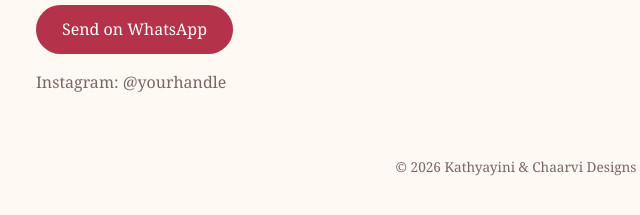
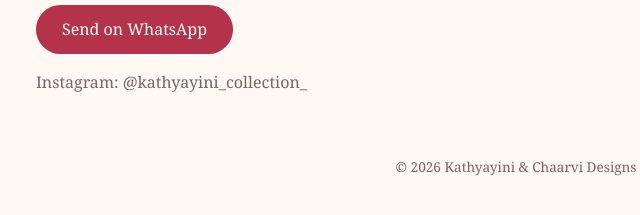
Before and after one commit to multimediamindsm3-coder/kc-designs, a plain HTML site: page contact.html in a window 1280 px wide. Shown: the part 477-692 px from the top of the page, 124-764 px from the left. Drawn offline with Linux system fonts and the light colour scheme.

Commit message:
Update Instagram handle in contact.html

```diff
--- a/contact.html
+++ b/contact.html
@@ -4,5 +4,5 @@
 <label>Your name</label><input id="name"><label>Phone</label><input id="phone">
 <label>Message</label><textarea id="msg" rows="4"></textarea><br>
 <button class="btn" onclick="sendContact()">Send on WhatsApp</button>
-<p style="margin-top:16px;color:var(--muted)">Instagram: @yourhandle</p></section>
+<p style="margin-top:16px;color:var(--muted)">Instagram: @kathyayini_collection_</p></section>
 <footer>&copy; 2026 Kathyayini &amp; Chaarvi Designs</footer><script src="script.js"></script></body></html>
```
